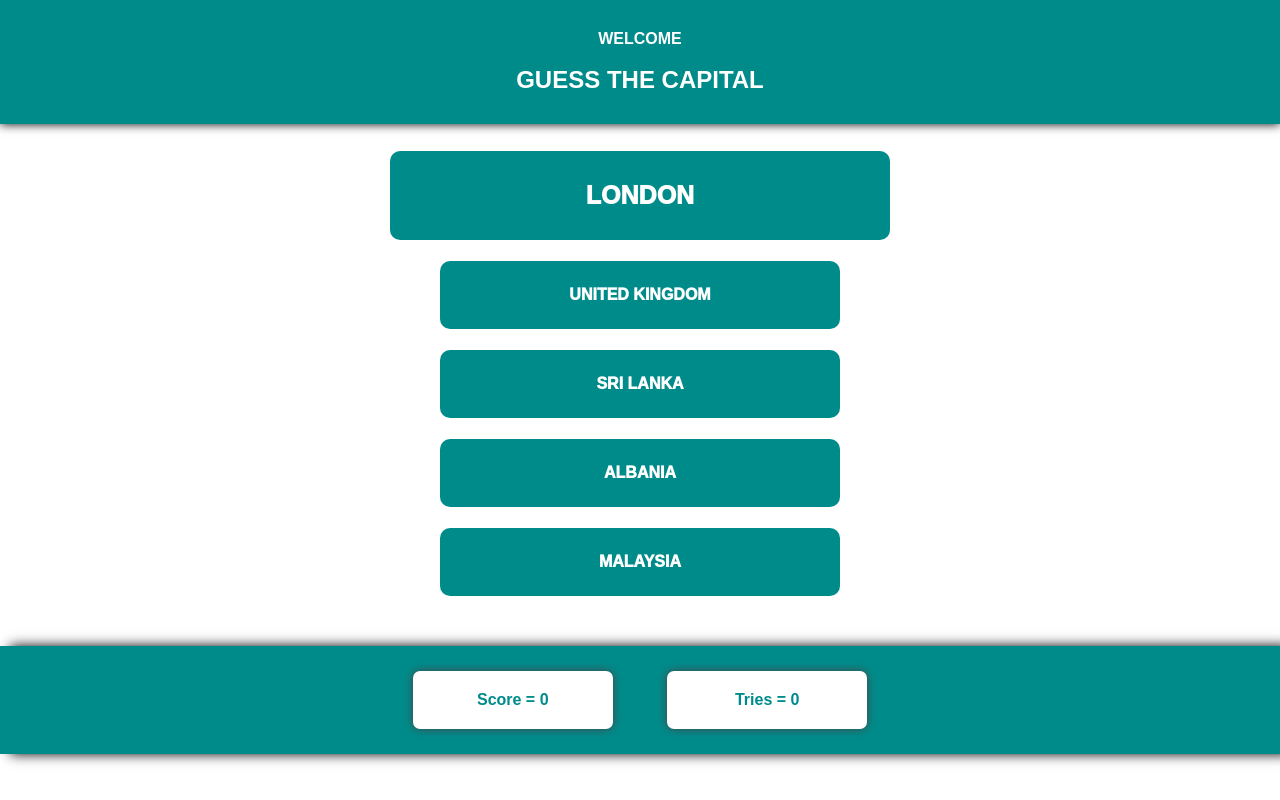
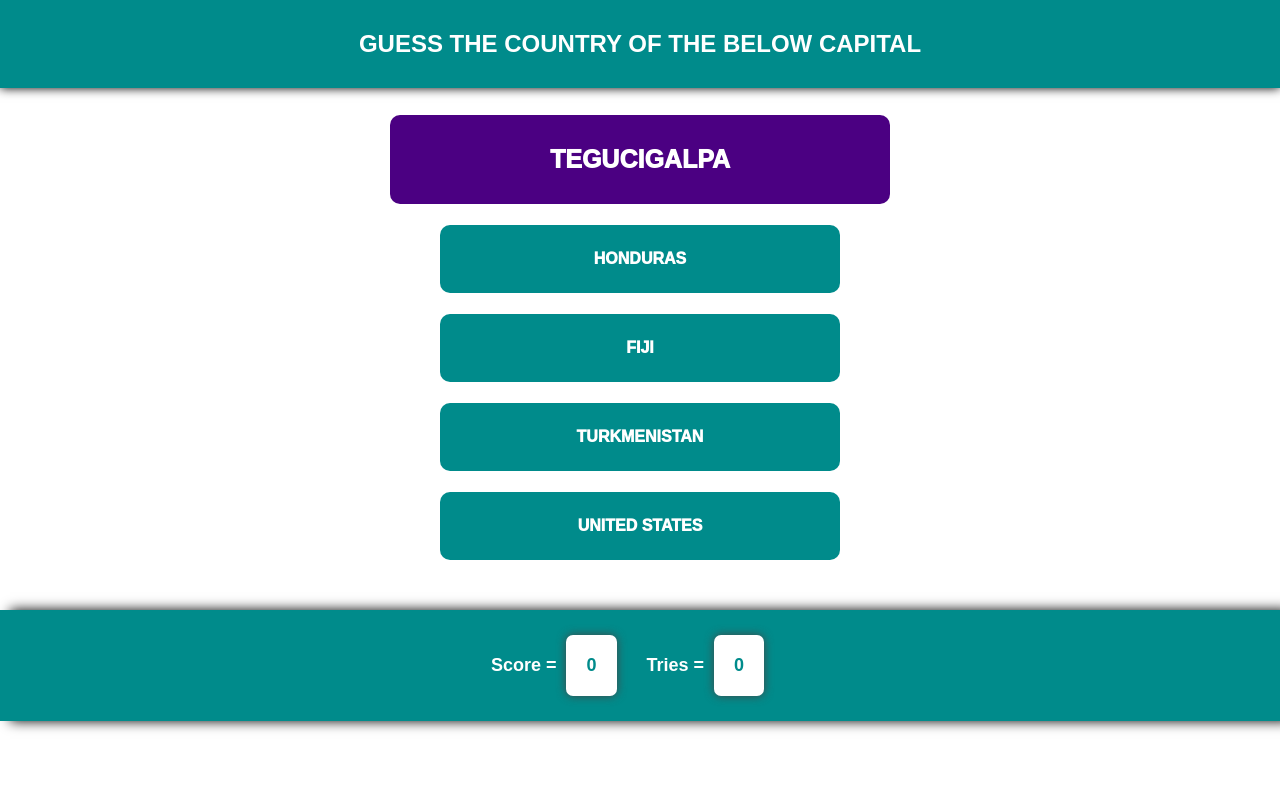
Before and after one commit to galakpaigates/capitalGuessingGame, a plain HTML site: page index.html in a window 1280 px wide. Drawn offline with Linux system fonts and the light colour scheme.

Commit message:
Completed the Project, but the Score and Tries have Problems | Yet to be reviewed

```diff
--- a/computer.css
+++ b/computer.css
@@ -37,7 +37,7 @@ main {
 }
 
 .randomCapitalDiv {
-    background-color: darkcyan;
+    background-color: indigo;
     width: 75%;
     margin: auto;
     margin-top: 27px;
@@ -70,6 +70,9 @@ main {
     width: auto;
     margin-top: 50px;
     box-shadow: 10px 0px 12px black;
+    color: white;
+    font-weight: bold;
+    font-size: large;
 }
 
 .footerDiv div {
@@ -77,9 +80,10 @@ main {
     background-color: white;
     color: darkcyan;
     padding: 20px;
-    width: 200px;
+    width: fit-content;
     border-radius: 7px;
     font-weight: bold;
     margin: 25px;
     box-shadow: 0px 0px 10px #474545;
+    margin-left: 5px;
 }
--- a/index.html
+++ b/index.html
@@ -6,7 +6,7 @@
     <meta name="viewport" content="width=device-width, initial-scale=1.0">
     <title>Capital Guessing Game - Phenom_J</title>
 
-    <link rel="stylesheet" href="./phone.css" media="(min-width: 300px) and (max-width: 949.9px)">
+    <link rel="stylesheet" href="./phone.css" media="(min-width: 200px) and (max-width: 949.9px)">
     <link rel="stylesheet" href="./computer.css" media="(min-width: 950px)">
 
     <script src="./index.js"></script>
@@ -14,12 +14,10 @@
 <body>
     <div class="container">
         <div class="headerDiv">
-            <h4>Welcome</h4>
-<br>
-            <h2>Guess the Capital</h2>
+            <h2>Guess the Country of the below Capital</h2>
         </div>
 
-        <main>
+        <main class="mainBody">
             <div class="randomCapitalDiv">
 
             </div>
@@ -30,12 +28,13 @@
         </main>
 
         <div class="footerDiv">
-            <div class="scoreDiv">
-                Score = 0
+            Score =
+            <div id="scoreDiv">
+                0
             </div>
-
-            <div class="triesDiv">
-                Tries = 0
+            Tries =
+            <div id="triesDiv">
+                0
             </div>
         </div>
     </div>
--- a/index.js
+++ b/index.js
@@ -1,13 +1,5 @@
 document.addEventListener('DOMContentLoaded', function() {
     const randomCapitalDiv = document.querySelector('.randomCapitalDiv')
-
-    const randomOptions1 = document.querySelector('.randomOptions1')
-
-    const randomOptions2 = document.querySelector('.randomOptions2')
-
-    const randomOptions3 = document.querySelector('.randomOptions3')
-
-    const randomOptions4 = document.querySelector('.randomOptions4')
 
     const randomOptionsDiv = document.querySelector('.randomOptionsDiv')
 
@@ -198,10 +190,9 @@ document.addEventListener('DOMContentLoaded', function() {
         {country: 'Turkmenistan', capital: 'Ashgabat'},
         {country: 'Tuvalu', capital: 'Funafuti'},
         {country: 'Uganda', capital: 'Kampala'},
-        {country: 'Ukraine', capital: 'Kyiv '},
+        {country: 'Ukraine', capital: 'Kyiv'},
         {country: 'United Arab Emirates', capital: 'Abu Dhabi'},
         {country: 'United Kingdom', capital: 'London'},
-        {country: 'United States', capital: ''},
         {country: 'United States', capital: 'Washington D.C.'},
         {country: 'Uruguay', capital: 'Montevideo'},
         {country: 'Uzbekistan', capital: 'Tashkent'},
@@ -213,9 +204,14 @@ document.addEventListener('DOMContentLoaded', function() {
         {country: 'Yemen', capital: "Sana'a"},
         {country: 'Zambia', capital: "Lusaka"},
         {country: 'Zimbabwe', capital: 'Harare'}
-
     ]
 
+    var score = 0
+    var tries = 0
+
+    getRandomCountryCapital()
+
+    function getRandomCountryCapital() {
         var randomCountry = capitalsList[Math.floor(Math.random() * capitalsList.length)]
 
         randomCapitalDiv.innerHTML = `${randomCountry.capital}`
@@ -240,21 +236,38 @@ document.addEventListener('DOMContentLoaded', function() {
             randomOptionsDiv.appendChild(div)
         }
 
-    randomOptionsDiv.addEventListener('click', function(event) {
-        var score = 0
+        randomOptionsDiv.addEventListener('click', function checkClick(event) {
+            const userChoice = event.target;
 
-        var tries = 0
-
-        const scoreDiv = document.querySelector('.scoreDiv')
-
-        const triesDiv = document.querySelector('.triesDiv')
-
-        const userChoice = event.target.textContent;
-
-        if (userChoice === randomCountry.country) {
-            scoreDiv.innerHTML = `Score = ${score+=1}`
+            if (userChoice.parentElement.className == "mainBody") {
+                alert("Please Choose from the List of Countries Below! \nGOOD LUCK!!!")
             }
 
-        triesDiv.innerHTML = `Tries = ${tries+=1}`
+            else if (userChoice.innerText != randomCountry.country.toUpperCase()) {
+                userChoice.style.backgroundColor = "red"
+
+                document.getElementById('triesDiv').innerHTML = tries+=1;
+
+                setTimeout(()=> {
+                    randomCapitalDiv.innerHTML = "";
+                    randomOptionsDiv.innerHTML = "";
+
+                    getRandomCountryCapital()}, 400)
+            }
+
+            else if (userChoice.innerText === randomCountry.country.toUpperCase()) {
+                userChoice.style.backgroundColor = "limegreen";
+
+                document.getElementById('triesDiv').innerHTML = tries+=1;
+
+                document.getElementById('scoreDiv').innerHTML = score+=1;
+
+                setTimeout(()=> {
+                    randomCapitalDiv.innerHTML = "";
+                    randomOptionsDiv.innerHTML = "";
+
+                    getRandomCountryCapital()}, 400)
+            }
         })
+    }
 })
--- a/phone.css
+++ b/phone.css
@@ -25,22 +25,23 @@
     text-transform: uppercase;
     padding: 4.5%;
     box-shadow: 0px 0px 10px black;
+    font-size: 14px;
 }
 
-main {
+.mainBody {
     margin: 2%;
 }
 
 .randomCapitalDiv {
-    background-color: darkcyan;
+    background-color: indigo;
     width: 75%;
     margin: auto;
-    margin-top: 12%;
+    margin-top: 9%;
     padding: 3.5%;
     border-radius: 10px;
     color: white;
     font-weight: 1000;
-    font-size: 25px;
+    font-size: 22.5px;
     text-transform: uppercase;
     max-width: 500px;
     max-height: 150px;
@@ -69,6 +70,9 @@ main {
     width: auto;
     padding: 2.5%;
     margin-top: 10%;
+    color: white;
+    font-weight: bold;
+    box-shadow: 10px 0px 12px black;
 }
 
 .footerDiv div {
@@ -79,4 +83,5 @@ main {
     border-radius: 7px;
     font-weight: bold;
     margin: 2.5%;
+    width: fit-content;
 }
```
Also changed, not shown: 1 other file. Lines whose indentation alone changed are shown as unchanged.
